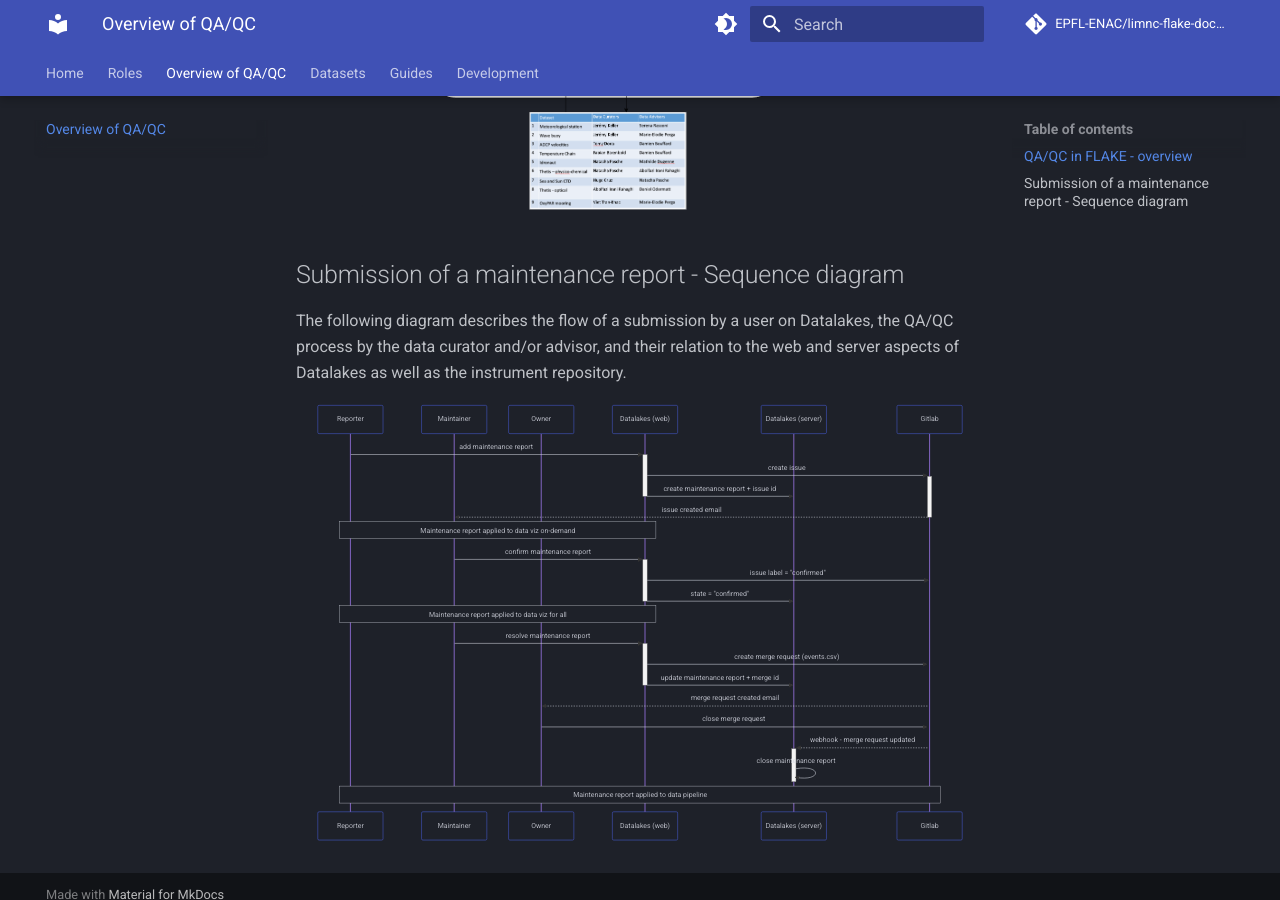
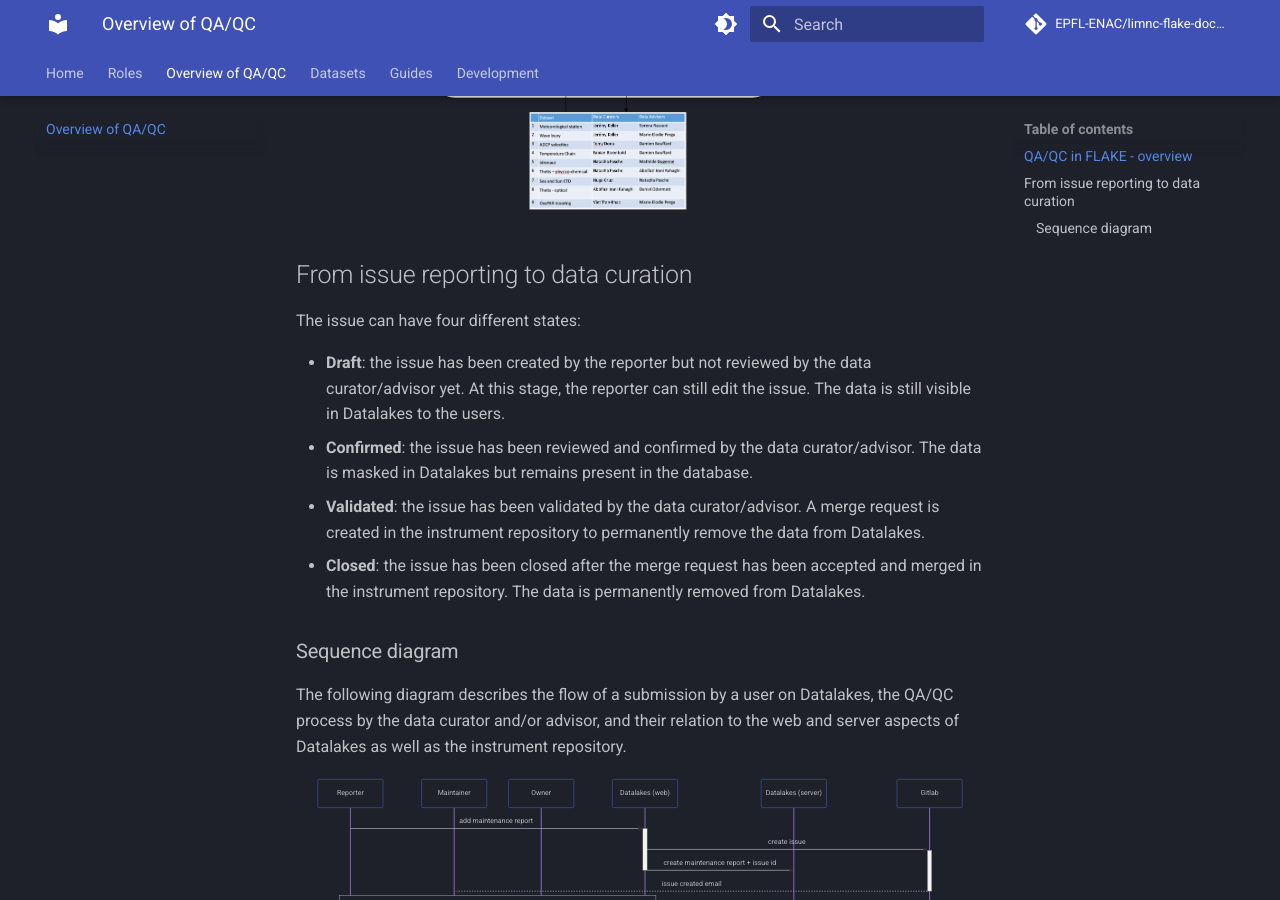
Before and after one commit to EPFL-ENAC/limnc-flake-documentation, an MkDocs documentation site: the page built from docs/QC.md, in a window 1280 px wide and 900 px high, scrolled down 474 px. Built offline with MkDocs 1.6.1 and Material for MkDocs 9.7.7, drawn with Linux system fonts in a browser that asks for light colours; comment, search, counter and statistics services are not loaded.

Commit message:
docs: add description of issue lifecycle

```diff
--- a/docs/QC.md
+++ b/docs/QC.md
@@ -4,7 +4,16 @@
 
 ![Screenshot](img/qc_overview.png)
 
-## Submission of a maintenance report - Sequence diagram
+## From issue reporting to data curation
+
+The issue can have four different states:
+
+- **Draft**: the issue has been created by the reporter but not reviewed by the data curator/advisor yet. At this stage, the reporter can still edit the issue. The data is still visible in Datalakes to the users.
+- **Confirmed**: the issue has been reviewed and confirmed by the data curator/advisor. The data is masked in Datalakes but remains present in the database.
+- **Validated**: the issue has been validated by the data curator/advisor. A merge request is created in the instrument repository to permanently remove the data from Datalakes.
+- **Closed**: the issue has been closed after the merge request has been accepted and merged in the instrument repository. The data is permanently removed from Datalakes.
+
+### Sequence diagram
 
 The following diagram describes the flow of a submission by a user on Datalakes, the QA/QC process by the data curator and/or advisor, and their relation to the web and server aspects of Datalakes as well as the instrument repository.
 
```
